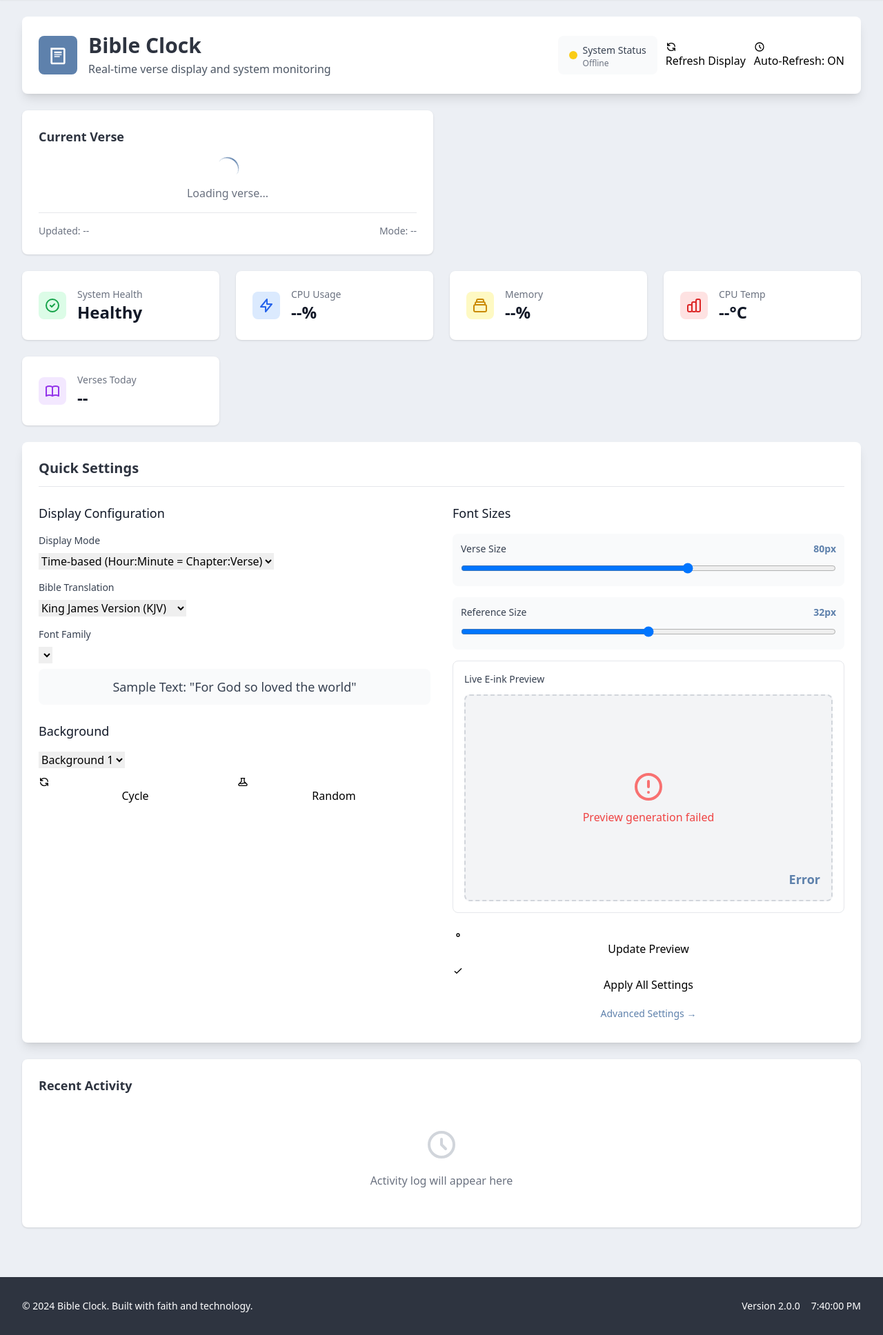
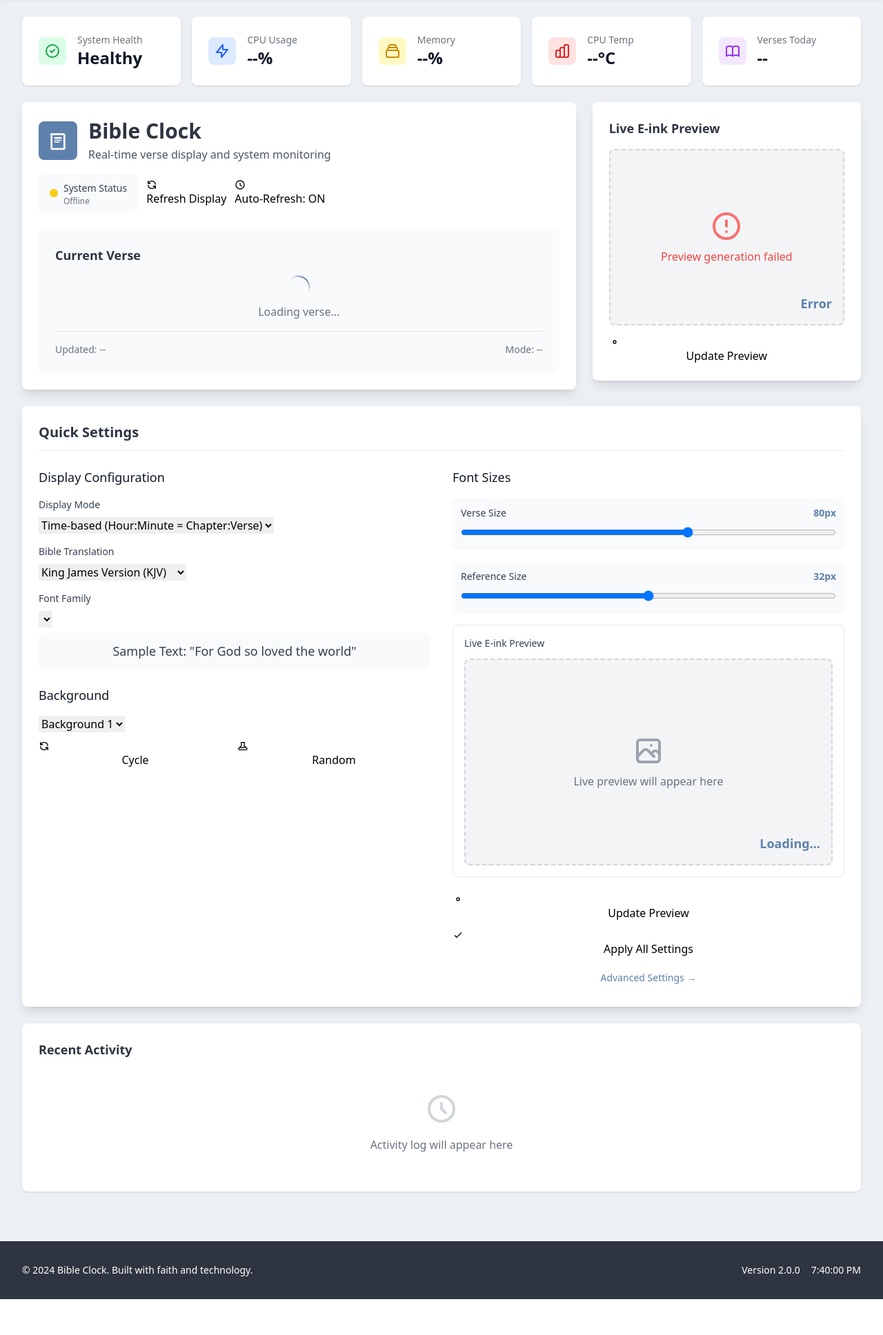
Before and after one commit to Jackal104/Bible-Clockv2, a Python web app: template src/web_interface/templates/dashboard.html in a window 1280 px wide. Shown: the part 57-1993 px from the top of the page at 69% size. After the commit the page ends 1941 px from the top, so only its background shows below. Run offline with Jinja, Linux system fonts and the light colour scheme; the template is opened without the code that fills it, so the values that code supplies are empty; some libraries are stand-ins or nearby versions.

Commit message:
Major dashboard layout improvements and preview fixes
- Move system health metrics to top for quick visibility
- Reorganize layout: Bible Clock header (2/3) + Live preview (1/3)
- Fix preview to respect current display mode instead of forcing parallel
- Remove duplicate preview sections for cleaner layout
- Move Live E-ink preview to top-right as requested
- Clean up settings organization below main content

🤖 Generated with [Claude Code](https://claude.ai/code)

Co-Authored-By: Claude <noreply@anthropic.com>

```diff
--- a/src/web_interface/templates/dashboard.html
+++ b/src/web_interface/templates/dashboard.html
@@ -4,74 +4,8 @@
 
 {% block content %}
 <div class="space-y-6">
-    <!-- Bible Clock Header with Status -->
-    <div class="bg-white rounded-lg shadow-lg p-6">
-        <div class="flex flex-wrap justify-between items-center gap-4">
-            <!-- Logo and Title -->
-            <div class="flex items-center">
-                <div class="bg-bible-accent p-3 rounded-lg mr-4">
-                    <!-- Bible Book Icon -->
-                    <svg class="w-8 h-8 text-white" fill="currentColor" viewBox="0 0 24 24">
-                        <path d="M4 4v16c0 1.1.9 2 2 2h12c1.1 0 2-.9 2-2V6c0-1.1-.9-2-2-2H6L4 4zm2 2h12v14H6V6zm2 2v2h8V8H8zm0 3v1h8v-1H8zm0 2v1h6v-1H8z"/>
-                    </svg>
-                </div>
-                <div>
-                    <h1 class="text-3xl font-bold text-bible-dark">Bible Clock</h1>
-                    <p class="text-gray-600 mt-1">Real-time verse display and system monitoring</p>
-                </div>
-            </div>
-
-            <!-- Status and Controls -->
-            <div class="flex flex-wrap items-center gap-3">
-                <!-- System Status -->
-                <div class="flex items-center bg-gray-50 px-4 py-2 rounded-lg">
-                    <div id="status-indicator" class="w-3 h-3 bg-green-400 rounded-full mr-3"></div>
-                    <div>
-                        <span class="text-sm font-medium text-gray-700">System Status</span>
-                        <div class="text-xs text-gray-500" id="status-text">Online</div>
-                    </div>
-                </div>
-
-                <!-- Control Buttons -->
-                <button onclick="refreshDisplay()" class="btn-primary">
-                    <svg class="w-4 h-4 mr-2" fill="none" stroke="currentColor" viewBox="0 0 24 24">
-                        <path stroke-linecap="round" stroke-linejoin="round" stroke-width="2" d="M4 4v5h.582m15.356 2A8.001 8.001 0 004.582 9m0 0H9m11 11v-5h-.581m0 0a8.003 8.003 0 01-15.357-2m15.357 2H15"></path>
-                    </svg>
-                    Refresh Display
-                </button>
-                <button onclick="toggleAutoRefresh()" id="auto-refresh-btn" class="btn-secondary">
-                    <svg class="w-4 h-4 mr-2" fill="none" stroke="currentColor" viewBox="0 0 24 24">
-                        <path stroke-linecap="round" stroke-linejoin="round" stroke-width="2" d="M12 8v4l3 3m6-3a9 9 0 11-18 0 9 9 0 0118 0z"></path>
-                    </svg>
-                    Auto-Refresh: ON
-                </button>
-            </div>
-        </div>
-    </div>
-
-    <!-- Current Verse Display -->
-    <div class="grid grid-cols-1 lg:grid-cols-2 gap-6">
-        <!-- Verse Content -->
-        <div class="bg-white rounded-lg shadow p-6">
-            <h3 class="text-lg font-semibold text-bible-dark mb-4">Current Verse</h3>
-            <div id="verse-content" class="space-y-4">
-                <div class="text-center">
-                    <div class="animate-spin rounded-full h-8 w-8 border-b-2 border-bible-accent mx-auto"></div>
-                    <p class="text-gray-500 mt-2">Loading verse...</p>
-                </div>
-            </div>
-            <div class="mt-4 pt-4 border-t border-gray-200">
-                <div class="flex justify-between text-sm text-gray-500">
-                    <span id="verse-timestamp">Updated: --</span>
-                    <span id="verse-mode">Mode: --</span>
-                </div>
-            </div>
-        </div>
-
-    </div>
-
-    <!-- System Status Cards -->
-    <div class="grid grid-cols-1 md:grid-cols-2 lg:grid-cols-4 gap-6">
+    <!-- System Status Cards - Top Priority -->
+    <div class="grid grid-cols-1 md:grid-cols-2 lg:grid-cols-5 gap-4">
         <!-- System Health -->
         <div class="bg-white rounded-lg shadow p-6">
             <div class="flex items-center">
@@ -143,6 +77,104 @@
                 <div class="ml-4">
                     <h4 class="text-sm font-medium text-gray-500">Verses Today</h4>
                     <p class="text-2xl font-semibold text-gray-900" id="verses-today">--</p>
+                </div>
+            </div>
+        </div>
+    </div>
+
+    <!-- Main Content Grid: Bible Clock Header + Live Preview -->
+    <div class="grid grid-cols-1 lg:grid-cols-3 gap-6">
+        <!-- Bible Clock Header with Current Verse (2/3 width) -->
+        <div class="lg:col-span-2">
+            <div class="bg-white rounded-lg shadow-lg p-6">
+                <div class="flex flex-wrap justify-between items-center gap-4 mb-6">
+                    <!-- Logo and Title -->
+                    <div class="flex items-center">
+                        <div class="bg-bible-accent p-3 rounded-lg mr-4">
+                            <!-- Bible Book Icon -->
+                            <svg class="w-8 h-8 text-white" fill="currentColor" viewBox="0 0 24 24">
+                                <path d="M4 4v16c0 1.1.9 2 2 2h12c1.1 0 2-.9 2-2V6c0-1.1-.9-2-2-2H6L4 4zm2 2h12v14H6V6zm2 2v2h8V8H8zm0 3v1h8v-1H8zm0 2v1h6v-1H8z"/>
+                            </svg>
+                        </div>
+                        <div>
+                            <h1 class="text-3xl font-bold text-bible-dark">Bible Clock</h1>
+                            <p class="text-gray-600 mt-1">Real-time verse display and system monitoring</p>
+                        </div>
+                    </div>
+
+                    <!-- Status and Controls -->
+                    <div class="flex flex-wrap items-center gap-3">
+                        <!-- System Status -->
+                        <div class="flex items-center bg-gray-50 px-4 py-2 rounded-lg">
+                            <div id="status-indicator" class="w-3 h-3 bg-green-400 rounded-full mr-3"></div>
+                            <div>
+                                <span class="text-sm font-medium text-gray-700">System Status</span>
+                                <div class="text-xs text-gray-500" id="status-text">Online</div>
+                            </div>
+                        </div>
+
+                        <!-- Control Buttons -->
+                        <button onclick="refreshDisplay()" class="btn-primary">
+                            <svg class="w-4 h-4 mr-2" fill="none" stroke="currentColor" viewBox="0 0 24 24">
+                                <path stroke-linecap="round" stroke-linejoin="round" stroke-width="2" d="M4 4v5h.582m15.356 2A8.001 8.001 0 004.582 9m0 0H9m11 11v-5h-.581m0 0a8.003 8.003 0 01-15.357-2m15.357 2H15"></path>
+                            </svg>
+                            Refresh Display
+                        </button>
+                        <button onclick="toggleAutoRefresh()" id="auto-refresh-btn" class="btn-secondary">
+                            <svg class="w-4 h-4 mr-2" fill="none" stroke="currentColor" viewBox="0 0 24 24">
+                                <path stroke-linecap="round" stroke-linejoin="round" stroke-width="2" d="M12 8v4l3 3m6-3a9 9 0 11-18 0 9 9 0 0118 0z"></path>
+                            </svg>
+                            Auto-Refresh: ON
+                        </button>
+                    </div>
+                </div>
+
+                <!-- Current Verse Display -->
+                <div class="bg-gray-50 rounded-lg p-6">
+                    <h3 class="text-lg font-semibold text-bible-dark mb-4">Current Verse</h3>
+                    <div id="verse-content" class="space-y-4">
+                        <div class="text-center">
+                            <div class="animate-spin rounded-full h-8 w-8 border-b-2 border-bible-accent mx-auto"></div>
+                            <p class="text-gray-500 mt-2">Loading verse...</p>
+                        </div>
+                    </div>
+                    <div class="mt-4 pt-4 border-t border-gray-200">
+                        <div class="flex justify-between text-sm text-gray-500">
+                            <span id="verse-timestamp">Updated: --</span>
+                            <span id="verse-mode">Mode: --</span>
+                        </div>
+                    </div>
+                </div>
+            </div>
+        </div>
+
+        <!-- Live E-ink Preview (1/3 width) -->
+        <div class="lg:col-span-1">
+            <div class="bg-white rounded-lg shadow-lg p-6">
+                <h3 class="text-lg font-semibold text-bible-dark mb-4">Live E-ink Preview</h3>
+                <div class="relative aspect-[4/3] bg-gray-100 rounded-lg border-2 border-dashed border-gray-300" id="unified-preview">
+                    <!-- Main Content Area - Centered -->
+                    <div class="absolute inset-0 flex items-center justify-center p-4">
+                        <div class="text-center" id="unified-main-content">
+                            <svg class="w-12 h-12 text-gray-400 mx-auto mb-2" fill="none" stroke="currentColor" viewBox="0 0 24 24">
+                                <path stroke-linecap="round" stroke-linejoin="round" stroke-width="2" d="M4 16l4.586-4.586a2 2 0 012.828 0L16 16m-2-2l1.586-1.586a2 2 0 012.828 0L20 14m-6-6h.01M6 20h12a2 2 0 002-2V6a2 2 0 00-2-2H6a2 2 0 00-2 2v12a2 2 0 002 2z"></path>
+                            </svg>
+                            <p class="text-gray-500">Live preview will appear here</p>
+                        </div>
+                    </div>
+
+                    <!-- Bottom Right Verse Reference Display -->
+                    <div class="absolute bottom-2 right-2 text-right">
+                        <div class="text-sm font-bold text-bible-accent" id="unified-verse-reference-display">Loading...</div>
+                    </div>
+                </div>
+                <div class="mt-4">
+                    <button onclick="updateUnifiedPreview()" class="btn-secondary w-full justify-center">
+                        <svg class="w-4 h-4 mr-2" fill="none" stroke="currentColor" viewBox="0 0 24 24">
+                            <path stroke-linecap="round" stroke-linejoin="round" stroke-width="2" d="M15 12a3 3 0 11-6 0 3 3 0 016 0z"></path>
+                        </svg>
+                        Update Preview
+                    </button>
                 </div>
             </div>
         </div>
@@ -636,20 +668,38 @@ function updateUnifiedPreview() {
         <p class="text-gray-500 mt-2">Generating preview...</p>
     `;
 
-    // Get current settings for preview
-    const displayMode = document.getElementById('display-mode').value;
-    const previewSettings = {
-        display_mode: displayMode === 'parallel' ? 'time' : displayMode,
-        parallel_mode: displayMode === 'parallel',
-        translation: document.getElementById('translation').value,
-        secondary_translation: document.getElementById('secondary-translation').value,
-        font: document.getElementById('font-family').value,
-        background_index: parseInt(document.getElementById('background').value),
-        font_sizes: {
-            verse_size: parseInt(document.getElementById('verse-size').value),
-            reference_size: parseInt(document.getElementById('reference-size').value)
-        }
-    };
+    // Get current settings for preview - use current API settings
+    fetch('/api/settings')
+        .then(response => response.json())
+        .then(settingsResponse => {
+            if (!settingsResponse.success) {
+                showUnifiedPreviewError();
+                return;
+            }
+
+            const currentSettings = settingsResponse.data;
+            const previewSettings = {
+                display_mode: currentSettings.display_mode || 'time',
+                parallel_mode: currentSettings.parallel_mode || false,
+                translation: currentSettings.translation || 'kjv',
+                secondary_translation: currentSettings.secondary_translation || 'web',
+                font: currentSettings.current_font || 'default',
+                background_index: currentSettings.background_index || 0,
+                font_sizes: currentSettings.font_sizes || {
+                    verse_size: 80,
+                    reference_size: 32
+                }
+            };
+
+            generatePreviewFromSettings(previewSettings);
+        })
+        .catch(error => {
+            console.error('Failed to get current settings:', error);
+            showUnifiedPreviewError();
+        });
+}
+
+function generatePreviewFromSettings(previewSettings) {
 
     fetch('/api/preview', {
         method: 'POST',
```
